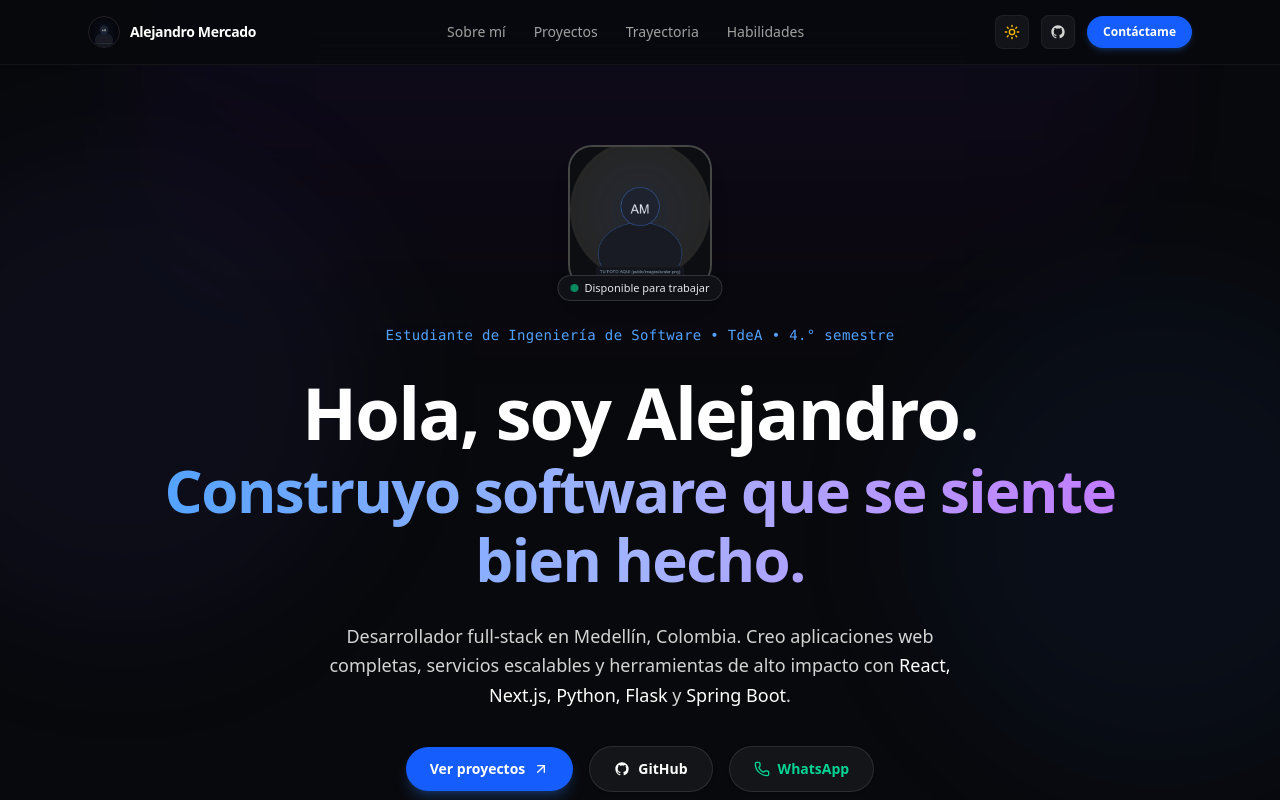
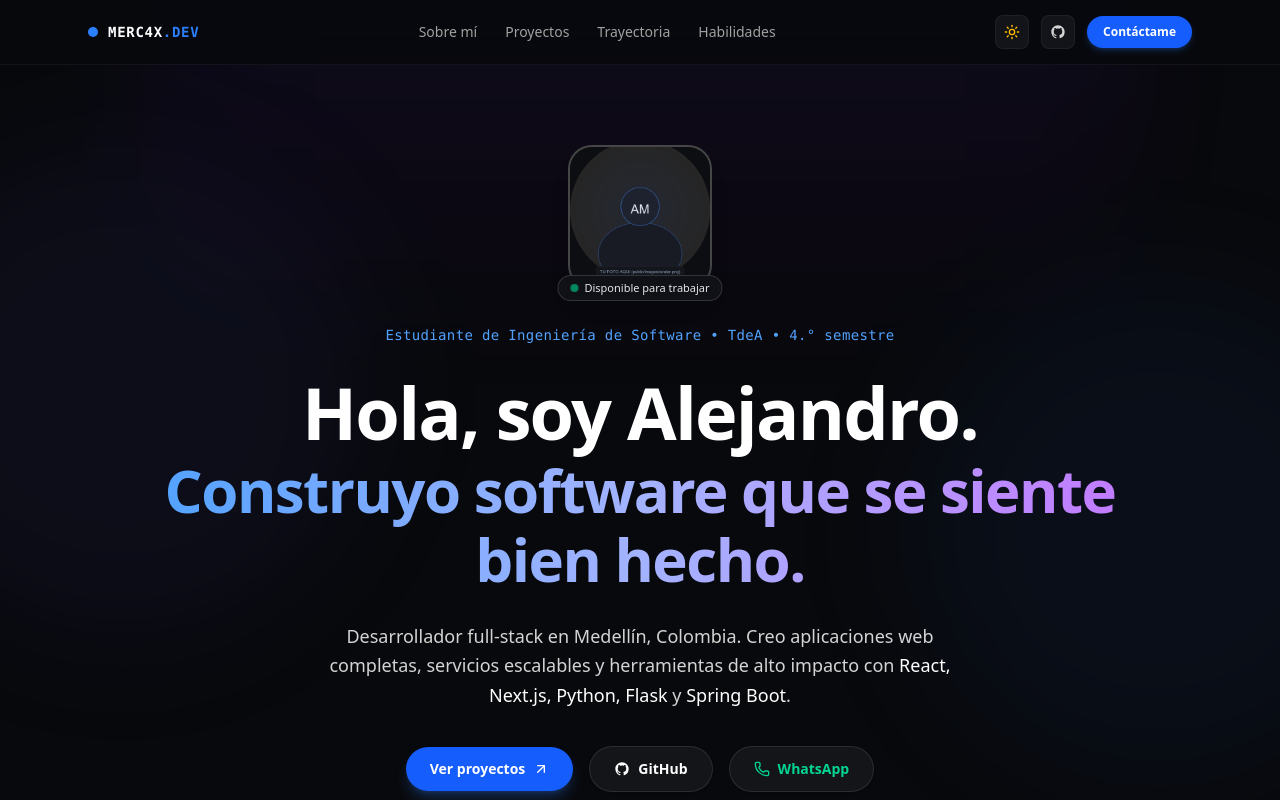
Before and after one commit to Merc4x/portafolio, a Next.js app: page / in a window 1280 px wide. Shown: the top 800 px of the page. Built offline with nearby package versions, Linux system fonts and the light colour scheme.

Commit message:
style: Restore MERC4X.DEV logo with blue dot in navbar

```diff
--- a/src/app/page.tsx
+++ b/src/app/page.tsx
@@ -97,17 +97,11 @@ export default function Home() {
       {/* TOP NAVIGATION BAR */}
       <header className="sticky top-0 z-50 backdrop-blur-xl bg-white/80 dark:bg-[#08090c]/85 border-b border-neutral-200/80 dark:border-white/5 transition-colors">
         <div className="max-w-6xl mx-auto px-4 sm:px-6 h-16 flex items-center justify-between">
-          {/* Brand with mini photo */}
+          {/* Brand with blue beacon and MERC4X.DEV */}
           <a href="#" className="flex items-center gap-2.5 group">
-            <div className="w-8 h-8 rounded-full overflow-hidden border border-neutral-200 dark:border-white/10 shrink-0">
-              <img
-                src={`${basePath}/images/avatar.png`}
-                alt="Alejandro Mercado"
-                className="w-full h-full object-cover"
-              />
-            </div>
-            <span className="font-semibold text-sm tracking-tight text-neutral-900 dark:text-white group-hover:text-blue-600 dark:group-hover:text-blue-400 transition-colors">
-              Alejandro Mercado
+            <span className="w-2.5 h-2.5 rounded-full bg-blue-500 group-hover:scale-125 transition-transform" />
+            <span className="font-mono text-sm tracking-wider font-semibold text-neutral-900 dark:text-white group-hover:text-blue-600 dark:group-hover:text-blue-400 transition-colors">
+              MERC4X<span className="text-blue-600 dark:text-blue-500">.DEV</span>
             </span>
           </a>
 
```
